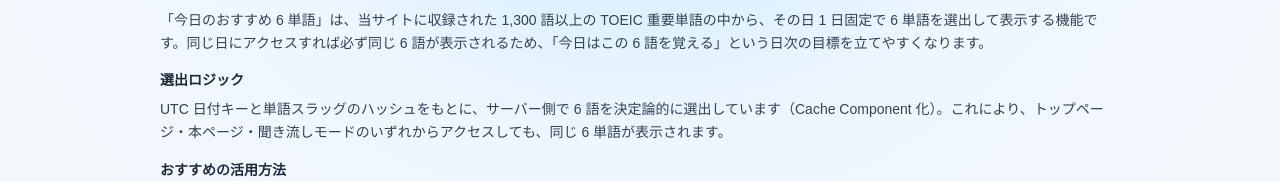
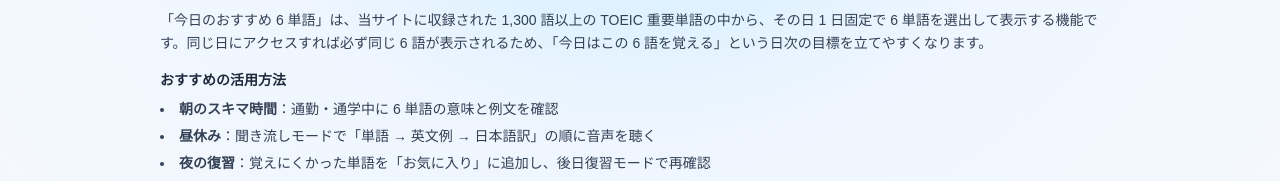
Before and after one commit to Rainnnnnnnn-maker/toeic_website_ver2.0, a Next.js app: page /today-words in a window 1280 px wide. Shown: the part 312-493 px from the top of the page. Built offline with nearby package versions, Linux system fonts and the light colour scheme; no server answers.

Commit message:
chore:remove redundant explanation of word selection logic in TodayWordsPage

```diff
--- a/src/app/today-words/page.tsx
+++ b/src/app/today-words/page.tsx
@@ -60,12 +60,6 @@ export default async function TodayWordsPage() {
             「今日のおすすめ {TODAY_WORDS_COUNT} 単語」は、当サイトに収録された 1,300 語以上の TOEIC 重要単語の中から、その日 1 日固定で {TODAY_WORDS_COUNT} 単語を選出して表示する機能です。同じ日にアクセスすれば必ず同じ {TODAY_WORDS_COUNT} 語が表示されるため、「今日はこの {TODAY_WORDS_COUNT} 語を覚える」という日次の目標を立てやすくなります。
           </p>
           <h3 className="mt-4 mb-2 text-sm font-semibold text-slate-800">
-            選出ロジック
-          </h3>
-          <p className="mb-3">
-            UTC 日付キーと単語スラッグのハッシュをもとに、サーバー側で {TODAY_WORDS_COUNT} 語を決定論的に選出しています（Cache Component 化）。これにより、トップページ・本ページ・聞き流しモードのいずれからアクセスしても、同じ {TODAY_WORDS_COUNT} 単語が表示されます。
-          </p>
-          <h3 className="mt-4 mb-2 text-sm font-semibold text-slate-800">
             おすすめの活用方法
           </h3>
           <ul className="mb-3 list-inside list-disc space-y-1">
```
